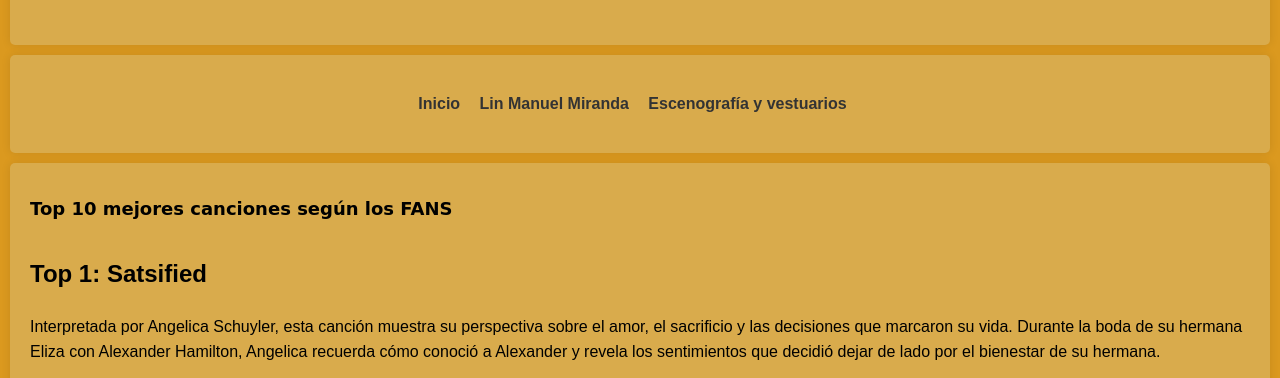
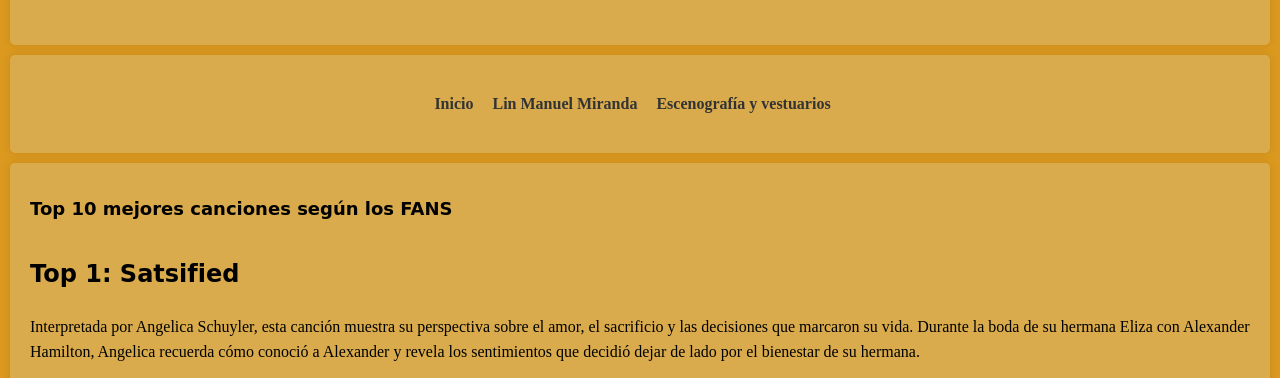
Before and after one commit to FrancineBaulies/-tp-final-Baulies-Francine-4C-, a plain HTML site: page top10.html in a window 1280 px wide. Shown: the part 249-627 px from the top of the page. Drawn offline with Linux system fonts and the light colour scheme; grey boxes are pictures that could not be loaded.

Commit message:
---------

```diff
--- a/top10.css
+++ b/top10.css
@@ -3,7 +3,7 @@
 }
 
 body {
-    font-family: Arial, sans-serif;
+    font-family: 'Times New Roman', Times, serif;
     line-height: 1.6;
     margin: 0;
     padding: 0;
@@ -45,7 +45,7 @@ section {
 }
 
 article {
-    border-bottom: 1px solid #ddd;
+
     padding-bottom: 10px;
     margin-bottom: 10px;
 }
@@ -123,3 +123,7 @@ font-style: normal;
 line-height: 1.1;
 font-size: 100px;
 }
+
+h2{
+    font-family: "Great Vibes", cursive;
+}
```
